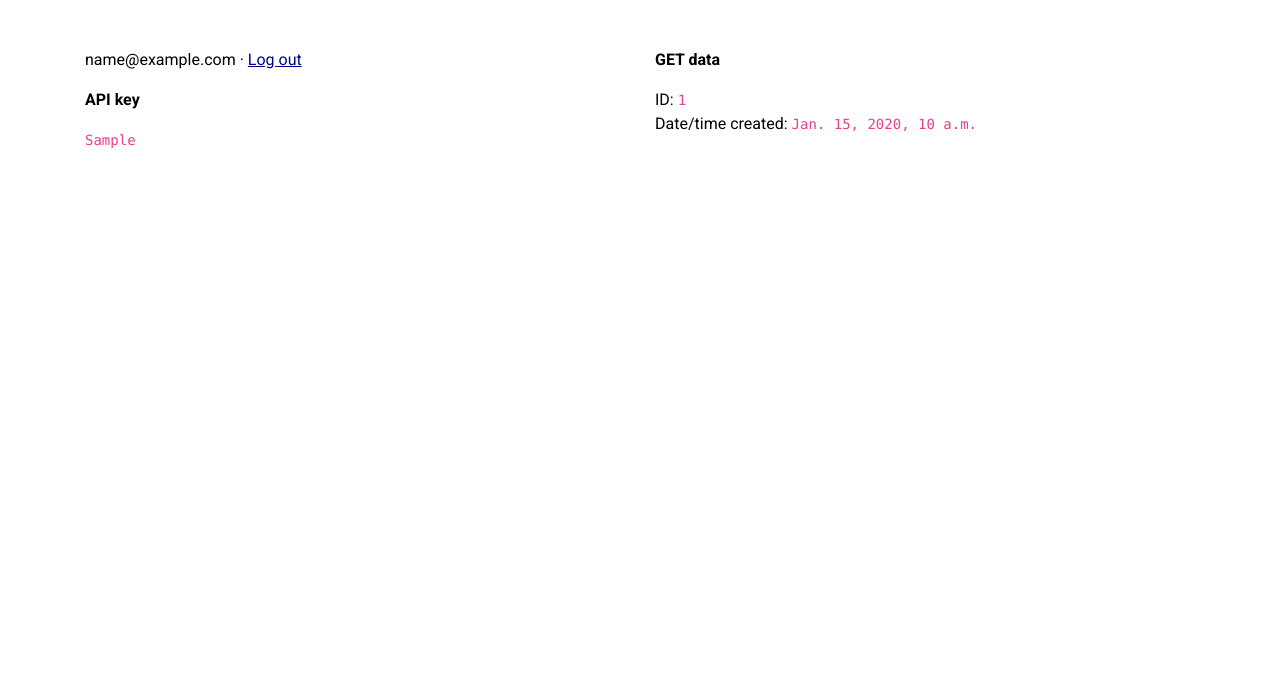
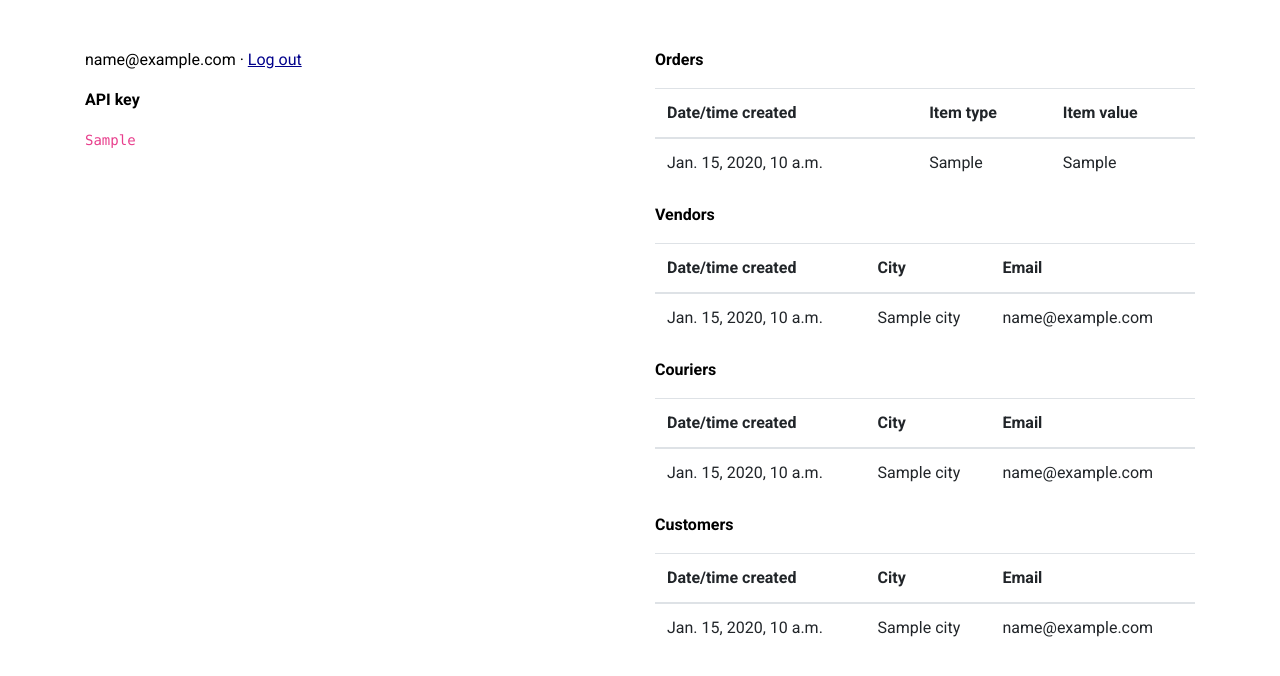
Before and after one commit to bneeland/spannel-api, a Django app: page /api in a window 1280 px wide. Shown: the top 676 px of the page. Run offline with Django 3.2, Linux system fonts and the light colour scheme; a user stored in the database is signed in; tables that the repository leaves empty hold one stand-in row (values such as "Sample post"); a database or web service that is not in the repository returns one stand-in record (values such as "Sample title"); data that the repository does not hold is empty; some libraries are stand-ins or nearby versions.

Commit message:
Added orders, vendors, couriers, and customers to dashboard

```diff
--- a/web/front/templates/front/dashboard_view.html
+++ b/web/front/templates/front/dashboard_view.html
@@ -16,13 +16,82 @@
       <p><code>{{ key }}</code></p>
     </div>
     <div class="col-lg mt-5 mt-lg-0">
-      <p><b>GET data</b></p>
-      {% for order in orders %}
-        <p>
-          ID: <code>{{ order.uuid }}</code><br />
-          Date/time created: <code>{{ order.created_at }}</code><br />
-        </p>
-      {% endfor %}
+      <p><b>Orders</b></p>
+      <table class="table">
+        <thead>
+          <tr>
+            <th scope="col">Date/time created</th>
+            <th scope="col">Item type</th>
+            <th scope="col">Item value</th>
+          </tr>
+        </thead>
+        <tbody>
+          {% for order in orders %}
+            <tr>
+              <td>{{ order.created_at}}</td>
+              <td>{{ order.item_type }}</td>
+              <td>{{ order.item_value }}</td>
+            </tr>
+          {% endfor %}
+        </tbody>
+      </table>
+      <p><b>Vendors</b></p>
+      <table class="table">
+        <thead>
+          <tr>
+            <th scope="col">Date/time created</th>
+            <th scope="col">City</th>
+            <th scope="col">Email</th>
+          </tr>
+        </thead>
+        <tbody>
+          {% for vendor in vendors %}
+            <tr>
+              <td>{{ vendor.created_at}}</td>
+              <td>{{ vendor.city }}</td>
+              <td>{{ vendor.email }}</td>
+            </tr>
+          {% endfor %}
+        </tbody>
+      </table>
+      <p><b>Couriers</b></p>
+      <table class="table">
+        <thead>
+          <tr>
+            <th scope="col">Date/time created</th>
+            <th scope="col">City</th>
+            <th scope="col">Email</th>
+          </tr>
+        </thead>
+        <tbody>
+          {% for courier in couriers %}
+            <tr>
+              <td>{{ courier.created_at}}</td>
+              <td>{{ courier.city }}</td>
+              <td>{{ courier.email }}</td>
+            </tr>
+          {% endfor %}
+        </tbody>
+      </table>
+      <p><b>Customers</b></p>
+      <table class="table">
+        <thead>
+          <tr>
+            <th scope="col">Date/time created</th>
+            <th scope="col">City</th>
+            <th scope="col">Email</th>
+          </tr>
+        </thead>
+        <tbody>
+          {% for customer in customers %}
+            <tr>
+              <td>{{ customer.created_at}}</td>
+              <td>{{ customer.city }}</td>
+              <td>{{ customer.email }}</td>
+            </tr>
+          {% endfor %}
+        </tbody>
+      </table>
     </div>
   </div>
 </div>
--- a/web/front/views.py
+++ b/web/front/views.py
@@ -20,14 +20,28 @@ class DashboardView(LoginRequiredMixin, TemplateView):
 
         context['key'] = key
 
-        url = "http://api:8001/api/orders"
-
         headers = {
           'Authorization': 'Token ' + key
         }
 
+        # Orders
+        url = "http://api:8001/api/orders"
         response = requests.request("GET", url, headers=headers)
-
         context['orders'] = response.json()
 
+        # Vendors
+        url = "http://api:8001/api/vendors"
+        response = requests.request("GET", url, headers=headers)
+        context['vendors'] = response.json()
+
+        # Couriers
+        url = "http://api:8001/api/couriers"
+        response = requests.request("GET", url, headers=headers)
+        context['couriers'] = response.json()
+
+        # Customers
+        url = "http://api:8001/api/customers"
+        response = requests.request("GET", url, headers=headers)
+        context['customers'] = response.json()
+
         return context
```
